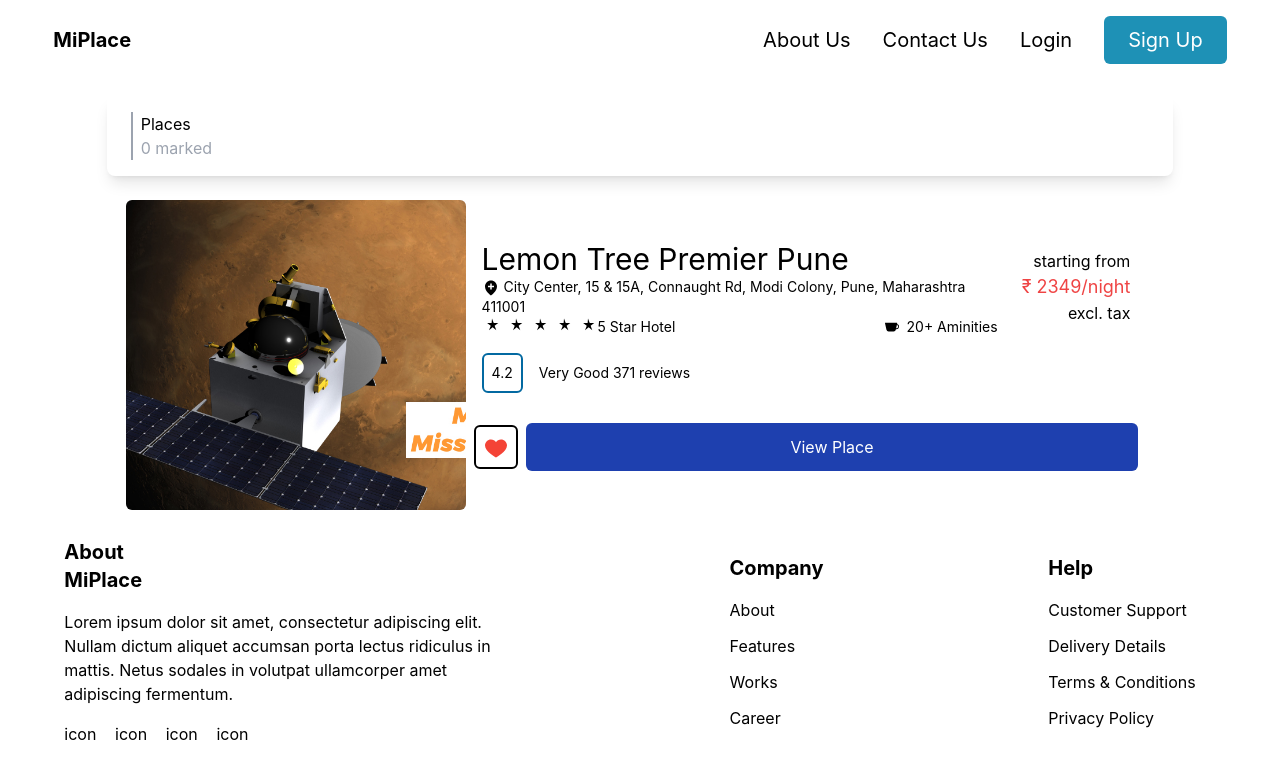
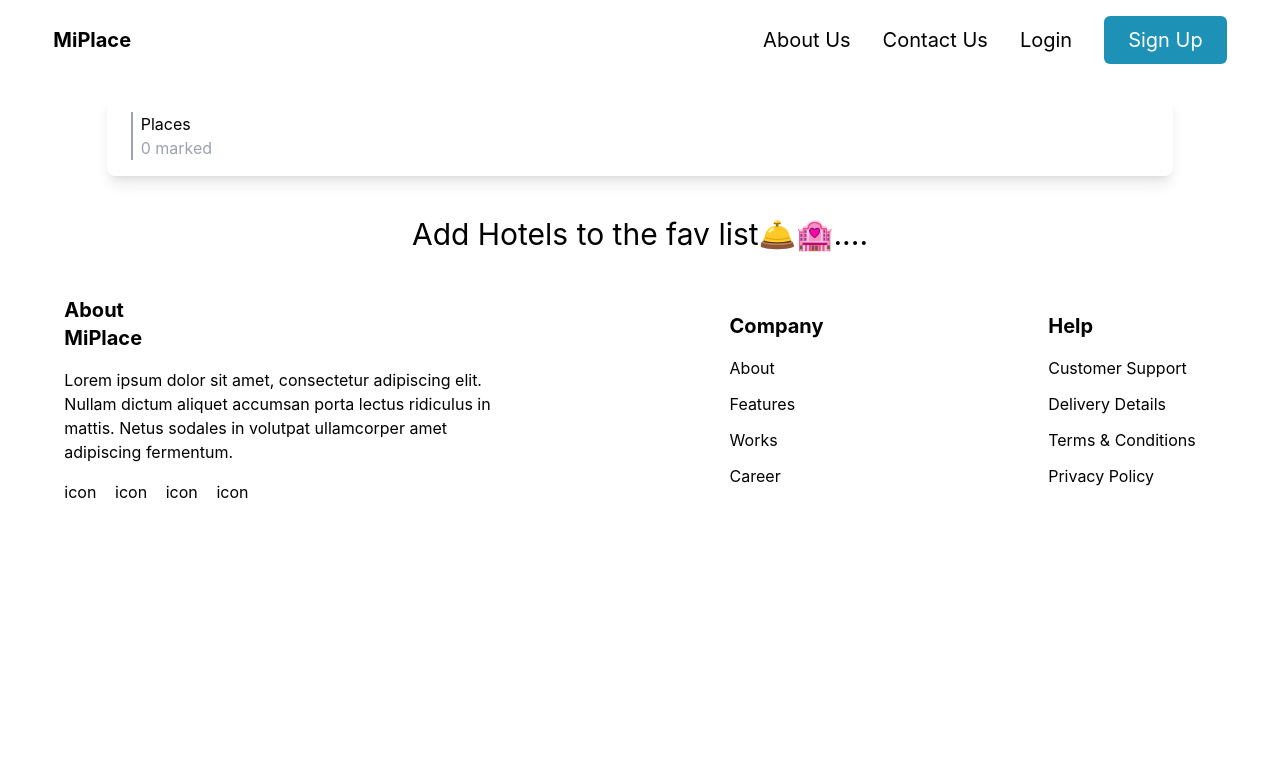
Before and after one commit to aruljohnsonalmabetter/MiPlace-Frontend, a React (Create React App) app in the folder miplace/: page /favorites in a window 1280 px wide. Shown: the top 778 px of the page. Built offline with nearby package versions, Linux system fonts and the light colour scheme.

Commit message:
Added the logic to add hotels to favHotel list

```diff
--- a/miplace/src/components/FavoritesPlaceCardComponent.jsx
+++ b/miplace/src/components/FavoritesPlaceCardComponent.jsx
@@ -6,7 +6,18 @@ import { FcLike } from "react-icons/fc";
 import { BsFillCupFill } from "react-icons/bs";
 import Rating from "./Rating";
 
-export const FavoritesPlaceCardComponent = () => {
+export const FavoritesPlaceCardComponent = ({
+  address,
+  city,
+  district,
+  hotel_name,
+  main_photo_url,
+  review_score,
+  review_score_word,
+  url,
+  price_breakdown,
+  Hotel_obj,
+}) => {
   return (
     <div className=" w-full  rounded-lg my-3 ">
       {/* Divide into two parts */}
@@ -14,7 +25,7 @@ export const FavoritesPlaceCardComponent = () => {
         {/* IMG */}
         <div>
           <img
-            src={place}
+            src={main_photo_url}
             alt="asd"
             className="overflow-none h-[310px] w-[340px] object-cover	rounded-md"
           />
@@ -26,12 +37,12 @@ export const FavoritesPlaceCardComponent = () => {
             <div className=" m-2 w-9/12  ">
               <p className="text-3xl text-bold ">
                 {/* {HotelName} */}
-                Lemon Tree Premier Pune
+                {hotel_name}
               </p>
               <p className="text-sm">
                 {/* {HotelAddress} */}
-                <BiSolidLocationPlus className="inline text-lg" /> City Center,
-                15 & 15A, Connaught Rd, Modi Colony, Pune, Maharashtra 411001{" "}
+                <BiSolidLocationPlus className="inline text-lg" />                 {address},{district} ,{city}
+
                 <div className="flex justify-between items-center text-bold">
                   <div className="flex justify-between items-center">
                     <div className="flex justify-center items-center ">
@@ -46,10 +57,11 @@ export const FavoritesPlaceCardComponent = () => {
                 </div>
                 <div className="flex  items-center my-4">
                   <p className="border-2 mr-4 inline border-sky-700 bg-white p-2 rounded-md  transition ease-in-out delay-250  hover:bg-sky-300 duration-300 text-bold  	">
-                    4.2
+                  {review_score}
+
                   </p>
                   <p className="">
-                    <p className="text-bold  inline "> Very Good</p>
+                    <p className="text-bold  inline ">{review_score_word}</p>
                     <p className=" inline"> 371 reviews</p>
                   </p>
                 </div>
@@ -59,7 +71,7 @@ export const FavoritesPlaceCardComponent = () => {
             {/* Price Part */}
             <div className="m-2  p-2 text-right ">
               <p> starting from</p>
-              <p className="text-lg text-bold text-red-500 ">₹ 2349/night</p>
+              <p className="text-lg text-bold text-red-500 ">₹ {price_breakdown}/night</p>
               <p className="">excl. tax</p>
             </div>
           </div>
--- a/miplace/src/components/PlaceSearchBarRating.js
+++ b/miplace/src/components/PlaceSearchBarRating.js
@@ -12,16 +12,16 @@ export const PlaceSearchBarRating = () => {
             0+
           </button>
           <button className="border-2 text-bold border-sky-700 bg-white p-2 rounded-md  transition ease-in-out delay-250  hover:bg-sky-300 duration-300	">
-            1+
-          </button>
-          <button className="border-2 text-bold border-sky-700 bg-white p-2 rounded-md  transition ease-in-out delay-250  hover:bg-sky-300 duration-300	">
             2+
           </button>
           <button className="border-2 text-bold border-sky-700 bg-white p-2 rounded-md  transition ease-in-out delay-250  hover:bg-sky-300 duration-300	">
-            3+
+            4+
           </button>
           <button className="border-2 text-bold border-sky-700 bg-white p-2 rounded-md  transition ease-in-out delay-250  hover:bg-sky-300 duration-300	">
-            4+
+            6+
+          </button>
+          <button className="border-2 text-bold border-sky-700 bg-white p-2 rounded-md  transition ease-in-out delay-250  hover:bg-sky-300 duration-300	">
+            8+
           </button>
         </div>
       </div>
--- a/miplace/src/pages/Favorites.js
+++ b/miplace/src/pages/Favorites.js
@@ -22,9 +22,9 @@ export const Favorites = () => {
           </div>
         </div>
         <div className="">
-          <FavoritesPlaceCardComponent/>
+          {/* <FavoritesPlaceCardComponent/> */}
           {/* {favHotel == undefined ? <div>Bad</div> : <div>Good</div>} */}
-          {/* {favHotel!=undefined && favHotel.length === 0 ? (
+          {favHotel.length === 0 ? (
             <div className="text-3xl w-full  rounded-lg my-3  flex justify-center items-center p-4 text-bold">
               Add Hotels to the fav list🛎️🏩....
             </div>
@@ -47,7 +47,7 @@ export const Favorites = () => {
                 </div>
               );
             })
-          )} */}
+          )}
         </div>
       </div>
     </div>
--- a/miplace/src/redux-features/userSlice.js
+++ b/miplace/src/redux-features/userSlice.js
@@ -20,7 +20,19 @@ const userSlice = createSlice({
     },
     addFavHotel: (state, action) => {
       // state.favHotel = action.payload;
-      state.favHotel.push(action.payload);
+      let exists = true;
+      state.favHotel.map(function(hotel) {
+        if (exists === true && hotel.hotel_id === action.payload.hotel_id) {
+          exists = false;
+          // break;
+        }
+      });
+      // state.favHotel.map((hotel)=>{
+      //   if(hotel.hotel_id == action.payload.hotel_id)){
+      //     exists=false;
+      //   }
+      // });
+      exists && state.favHotel.push(action.payload);
       console.log(state.favHotel);
     },
     bookHotel: (state, action) => {
--- a/miplace/src/redux-store/store.js
+++ b/miplace/src/redux-store/store.js
@@ -1,6 +1,6 @@
 import { configureStore } from "@reduxjs/toolkit";
 import hotelSlice from "../redux-features/hotelSlice";
-import userSlice from "../redux-features/hotelSlice";
+import userSlice from "../redux-features/userSlice";
 // We will import all the individual slices here
 
 const store = configureStore({
```
